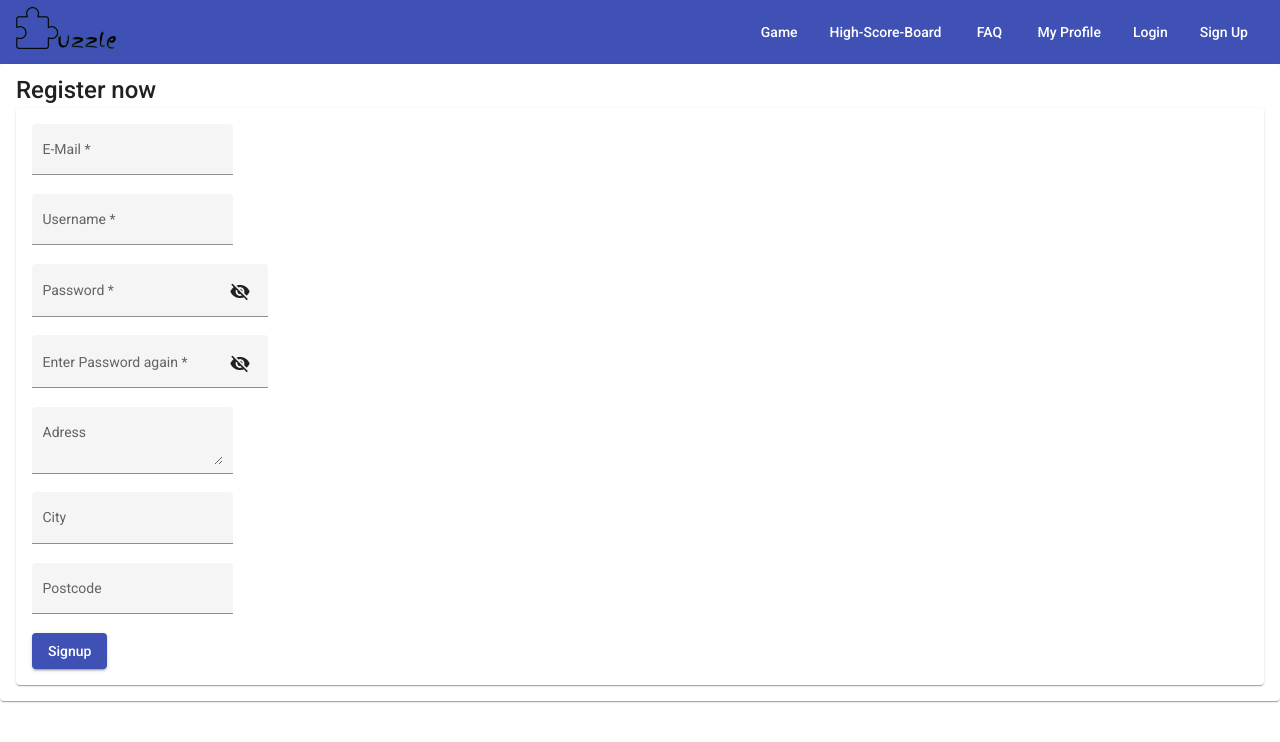
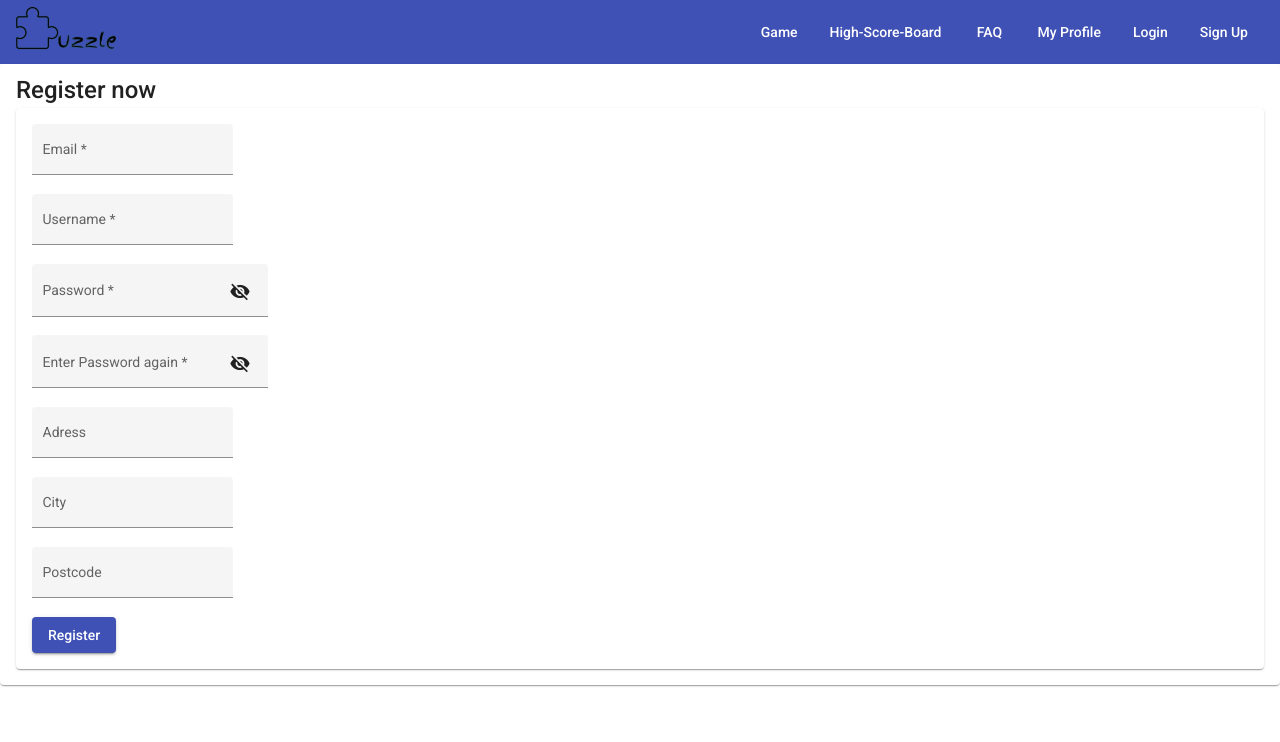
Before and after one commit to kaetey/WEBFR-Puzzle, an Angular app: page /signup in a window 1280 px wide. Shown: the top 742 px of the page. Built offline with nearby package versions, Linux system fonts and the light colour scheme; no server answers.

Commit message:
signup rewritten

```diff
--- a/src/app/signup/signup.component.html
+++ b/src/app/signup/signup.component.html
@@ -1,4 +1,5 @@
-<mat-card class="card">
+<!--
+    <mat-card class="card">
     <mat-spinner *ngIf="isLoading"></mat-spinner>
     <mat-card-title>{{signupTitle}}</mat-card-title>
     <mat-card>
@@ -19,10 +20,10 @@
                 <mat-form-field appearance="fill">
                     <mat-label>Username</mat-label>
                     <input matInput required name="username" #username="ngModel" ngModel>
-                    <!--INCOMPLETE-->
+                    INCOMPLETE
                 </mat-form-field>
             </div>
-            <!--toggle triggers twice => hide2 variable-->
+            toggle triggers twice => hide2 variable
             <div>
                 <mat-form-field appearance="fill">
                     <mat-label>Password</mat-label>
@@ -81,3 +82,74 @@
     </mat-card>
 
 </mat-card>
+-->
+<mat-card class="card">
+    <mat-card-title>{{signupTitle}}</mat-card-title>
+    <mat-card>
+        <form #register = 'ngForm' ngForm (ngSubmit) = 'onSubmit(register)'>
+            <div>
+                <mat-form-field appearance="fill">
+                    <mat-label>Email</mat-label>
+                    <input matInput name='email' email='true' type="email" required ngModel #email='ngModel'>
+                    <div *ngIf="email.touched">
+                        <mat-error>{{validateEmail(email)}}</mat-error>
+                    </div>
+                </mat-form-field>
+            </div>
+            <div>
+                <mat-form-field appearance="fill">
+                    <mat-label>Username</mat-label>
+                    <input matInput name='username' type="text" required ngModel #username='ngModel'>
+                    <div *ngIf="username.touched">
+                        <mat-error>{{uniqueUsername(username)}}</mat-error>
+                    </div>
+                </mat-form-field>
+            </div>
+            <div>
+                <mat-form-field appearance="fill">
+                    <mat-label>Password</mat-label>
+                    <input matInput name='password' [type]="hide1 ? 'password' : 'text'" minlength="8" ngModel #password='ngModel' required>
+                    <button mat-icon-button type="button" matSuffix (click)="hide1 = !hide1" [attr.aria-label]="'Hide password'" [attr.aria-pressed]="hide1">
+                        <mat-icon>{{hide1 ? 'visibility_off' : 'visibility'}}</mat-icon>
+                    </button>
+                    <div *ngIf="password.touched">
+                        <mat-error>{{validatePassword(password)}}</mat-error>
+                    </div>
+                </mat-form-field>
+            </div>
+            <div>
+                <mat-form-field appearance="fill">
+                    <mat-label>Enter Password again</mat-label>
+                    <input matInput name='password2' [type]="hide2 ? 'password' : 'text'" minlength="8" ngModel #password2='ngModel' required>
+                    <button mat-icon-button type="button" matSuffix (click)="hide2 = !hide2" [attr.aria-label]="'Hide password'" [attr.aria-pressed]="hide2">
+                        <mat-icon>{{hide2 ? 'visibility_off' : 'visibility'}}</mat-icon>
+                    </button>
+                    <div *ngIf="password2.touched">
+                        <mat-error>{{comparePasswords(password, password2)}}</mat-error>
+                    </div>
+                </mat-form-field>
+            </div>
+            <div>
+                <mat-form-field appearance="fill">
+                    <mat-label>Adress</mat-label>
+                    <input matInput type="text" name="adress" #adress="ngModel" ngModel>
+                </mat-form-field>
+            </div>
+            <div>
+                <mat-form-field appearance="fill">
+                    <mat-label>City</mat-label>
+                    <input matInput type="text" name="city" #city="ngModel" ngModel>
+                </mat-form-field>
+            </div>
+            <div>
+                <mat-form-field appearance="fill">
+                    <mat-label>Postcode</mat-label>
+                    <input matInput type="number" name="postcode" #postcode="ngModel" ngModel>
+                </mat-form-field>
+            </div>
+            <div>
+                <button mat-raised-button color="primary" type="submit">Register</button>
+            </div>
+        </form>
+    </mat-card>
+</mat-card>
--- a/src/app/signup/signup.component.ts
+++ b/src/app/signup/signup.component.ts
@@ -1,5 +1,6 @@
 import { Component, OnInit } from '@angular/core';
-import { FormControl, Validators } from '@angular/forms';
+import { FormControl, NgForm, NgModel, Validators, FormsModule } from '@angular/forms';
+import { HttpClient, HttpHeaders } from '@angular/common/http';
 
 @Component({
   selector: 'app-signup',
@@ -8,26 +9,93 @@ import { FormControl, Validators } from '@angular/forms';
 })
 export class SignupComponent implements OnInit {
 
-  hide = true;
-  isLoading = false;
+  //hide = true;
+  //isLoading = false;
+
+  hide1 = true;
+  hide2 = true;
+
+  errorEmail = true;
+  errorPassword = true;
+  errorUsername = true;
 
   signupTitle:string = "Register now";
+
+  httpOptions = {
+    headers: new HttpHeaders({ 'Content-Type': 'application/json' })
+  };
 
   constructor() { }
 
   ngOnInit(): void {
   }
-  emailFormControl = new FormControl('', [
-    Validators.email,
-    Validators.required
-  ]);
+  //emailFormControl = new FormControl('', [
+    //Validators.email,
+    //Validators.required
+  //]);
 
-  passwordFormControl = new FormControl('', [
-    Validators.required,
-    Validators.minLength(8)
-  ]);
-  confirmPasswordFormControl = new FormControl('', [
-    Validators.required,
-    Validators.minLength(8)
-  ]);
+  //passwordFormControl = new FormControl('', [
+    //Validators.required,
+    //Validators.minLength(8)
+  //]);
+  //confirmPasswordFormControl = new FormControl('', [
+    //Validators.required,
+    //Validators.minLength(8)
+  //]);
+
+  validateEmail(email: NgModel){
+    let validator = new FormControl(email.value, [Validators.required, Validators.email]);
+    if(validator.hasError('required')) {
+      this.errorEmail = true;
+      return "Please enter an email!";
+    }
+    if(validator.hasError('email')){
+      this.errorEmail = true;
+      return "Invalid Email!";
+    }
+    this.errorEmail = false;
+  }
+
+  uniqueUsername(username: NgModel){
+    let Validator = new FormControl(username.value, [Validators.required]);
+    if(Validator.hasError('required')){
+      this.errorUsername = true;
+      return "Please enter a username!";
+    }
+    //check if username is unique
+    this.errorUsername = false;
+  }
+
+  validatePassword(password: NgModel){
+    let validator = new FormControl(password.value, [Validators.required]);
+    if(validator.hasError('required')) {
+      this.errorPassword = true;
+      return "Please enter a password!";
+    }
+    if(password.errors != null){
+      if(password.errors.minlength.actuallength < 8){
+        this.errorPassword = true;
+      }
+    }
+    this.errorPassword= false;
+  }
+
+  comparePasswords(password: NgModel, confimPassword: NgModel){
+    if(password.value != confimPassword.value){
+      this.errorPassword = true;
+      return "Passwords must match!";
+    }
+  }
+
+  onSubmit(form: NgForm){
+    if((form.value.email == "" && form.value.password == "") || this.errorEmail || this.errorPassword || this.errorUsername){
+      alert("Registration is incomplete!");
+    }else{
+    this.http.post<{ message: string, token: string }>('http://localhost:3000/register', form.value, this.httpOptions)
+      .subscribe((responseData) => {
+        console.log(responseData.message);
+        console.log(responseData.token);
+      });
+    }
+  }
 }
```
Also changed, not shown: 1 other file (tests, documents, lock files or other folders).
